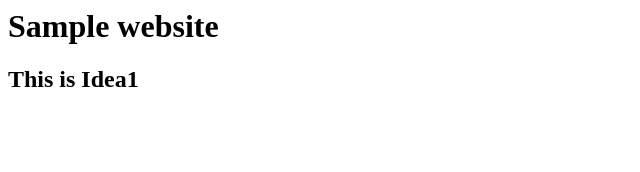
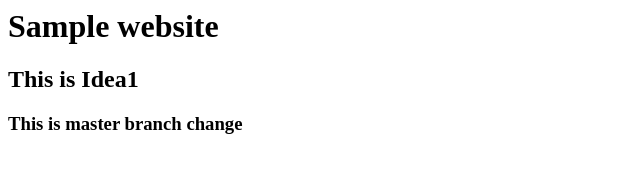
Before and after one commit to pskselvam/dev-server, a plain HTML site: page index.html in a window 1280 px wide. Shown: the whole page, without its empty margins (0-640 px from the left). Drawn offline with Linux system fonts and the light colour scheme.

Commit message:
Master change

```diff
--- a/index.html
+++ b/index.html
@@ -1,2 +1,3 @@
 <h1>Sample website</h1>
 <h2>This is Idea1</h2>
+<h3>This is master branch change</h3>
```
